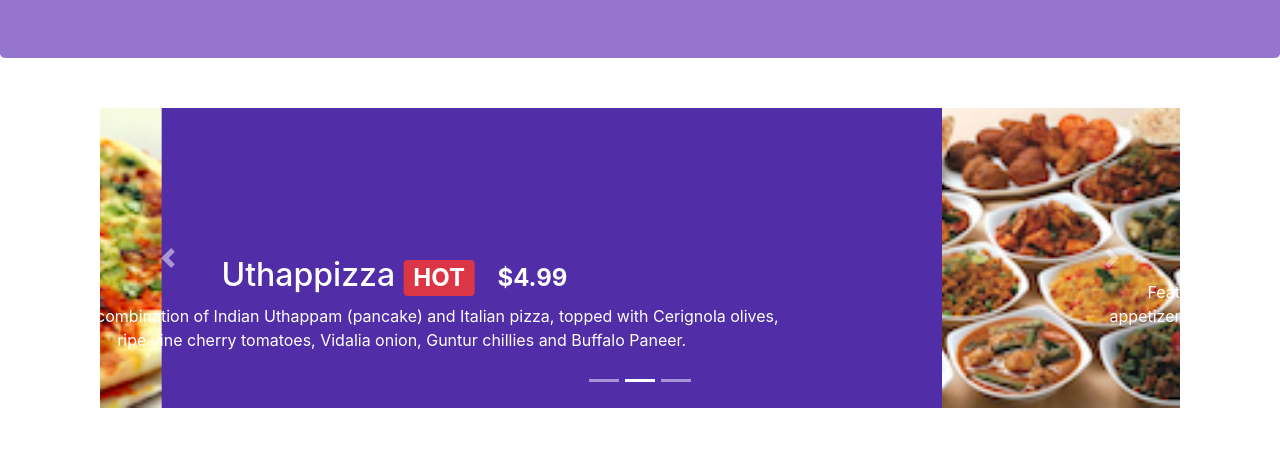
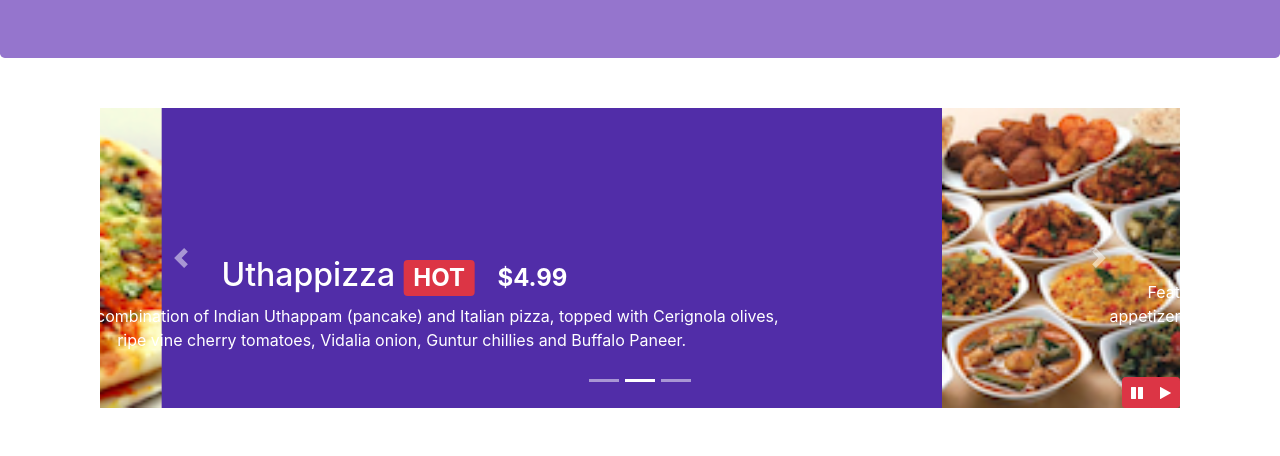
Before and after one commit to BilalMubarakIdris/test, a website: page conFusion/index.html in a window 1280 px wide. Shown: the part 276-732 px from the top of the page. Drawn offline with nearby package versions, Linux system fonts and the light colour scheme.

Commit message:
Bootstrap JQuery

```diff
--- a/conFusion/css/styles.css
+++ b/conFusion/css/styles.css
@@ -57,3 +57,10 @@ address{
     left: 0;
     min-height: 300px;
 }
+
+#carouselButton {
+    right:0px;
+    position: absolute;
+    bottom: 0px;
+    z-index: 1;
+}
--- a/conFusion/index.html
+++ b/conFusion/index.html
@@ -192,74 +192,23 @@
                             <li data-target="#mycarousel" data-slide-to="1"></li>
                             <li data-target="#mycarousel" data-slide-to="2"></li>
                         </ol>
-                </div>
                     <a class="carousel-control-prev" href="#mycarousel" role="button" data-slide="prev">
                         <span class="carousel-control-prev-icon"></span>
                     </a>
                     <a class="carousel-control-next" href="#mycarousel" role="button" data-slide="next">
                         <span class="carousel-control-next-icon"></span>
                     </a>
-             </div>
-        </div>
-
-
-        <!-- <div class="row row-content align-items-center">
-            <div class="col-12 col-sm-4 order-sm-last col-md-3">
-                <h3>Our Lipsmacking Culinary Creations</h3>
-            </div>
-            <div class="col-sm col-md flex-first">
-                <div class="media">
-                        <img class="d-flex mr-3 img-thumbnail align-self-center"
-                            src="img/uthappizza.png" alt="Uthappizza">
-                    <div class="media-body">
-                        <h2 class="mt-0">Uthappizza <span class="badge badge-danger">HOT</span> <span class="badge badge-pill badge-secondary">$4.99</span></h2>
-                        <p class="d-none d-sm-block">A unique combination of Indian Uthappam (pancake) and
-                            Italian pizza, topped with Cerignola olives, ripe vine
-                            cherry tomatoes, Vidalia onion, Guntur chillies and
-                            Buffalo Paneer.</p>
-                    </div>
-                </div>
-            </div>
-        </div> -->
-
-        <!-- <div class="row row-content align-items-center">
-            <div class="col-12 col-sm-4 col-md-3">
-                <h3>This Month's Promotions</h3>
-            </div>
-            <div class="col col-sm col-md">
-                <div class="col-sm col-md flex-last">
-                    <div class="media">
-                        <div class="media-body">
-                            <h2>Weekend Grand Buffet <span class="badge badge-danger">NEW</span></h2>
-                            <p>Featuring mouthwatering combinations with a choice of five different salads, six enticing appetizers, six main entrees and five choicest desserts. Free flowing bubbly and soft drinks. All for just $19.99 per person </p>
-                        </div>
-                        <img class="d-flex mr-3 img-thumbnail align-self-center"
-                            src="img/uthappizza.png" alt="Uthappizza">
+                    <div class="btn-group" id="carouselButton">
+                        <button class="btn btn-danger btn-sm" id="carousel-pause">
+                            <span class="fa fa-pause"></span>
+                        </button>
+                        <button class="btn btn-danger btn-sm" id="carousel-play">
+                            <span class="fa fa-play"></span>
+                        </button>
                     </div>
                 </div>
             </div>
         </div>
-
-        <div class="row row-content align-items-center">
-            <div class="col-12 col-sm-4 order-sm-last col-md-3">
-                <h3>Meet our Culinary Specialists</h3>
-            </div>
-            <div class="col-sm col-md flex-first">
-                <div class="media">
-                    <img class="d-flex mr-3 img-thumbnail align-self-center"
-                                src="img/alberto.png" alt="Alberto Somayya">
-                    <div class="media-body">
-                    <h2 class="mt-0">Alberto Somayya</h2>
-                    <h4>Executive Chef</h4>
-                        <p class="d-none d-sm-block">Award winning three-star Michelin chef with wide
-                            International experience having worked closely with
-                            whos-who in the culinary world, he specializes in
-                            creating mouthwatering Indo-Italian fusion experiences.
-                        </p>
-                    </div>
-                </div>
-            </div>
-        </div> -->
         <div id="reserve-form" class="col-12 col-md-9 offset-md-2 mb-3">
             <form class="container border border-dark">
                 <div class="bg-warning p-3 mb-3">
@@ -348,6 +297,17 @@
  <script src="node_modules/jquery/dist/jquery.slim.min.js"></script>
  <script src="node_modules/popper.js/dist/umd/popper.min.js"></script>
  <script src="node_modules/bootstrap/dist/js/bootstrap.min.js"></script>
+ <script>
+    $(document).ready(function(){
+        $("#mycarousel").carousel( { interval: 2000 } );
+        $("#carousel-pause").click(function(){
+            $("#mycarousel").carousel('pause');
+        });
+        $("#carousel-play").click(function(){
+            $("#mycarousel").carousel('cycle');
+        });
+    });
+</script>
 </body>
 
 </html>
```
Lines whose indentation alone changed are shown as unchanged.
